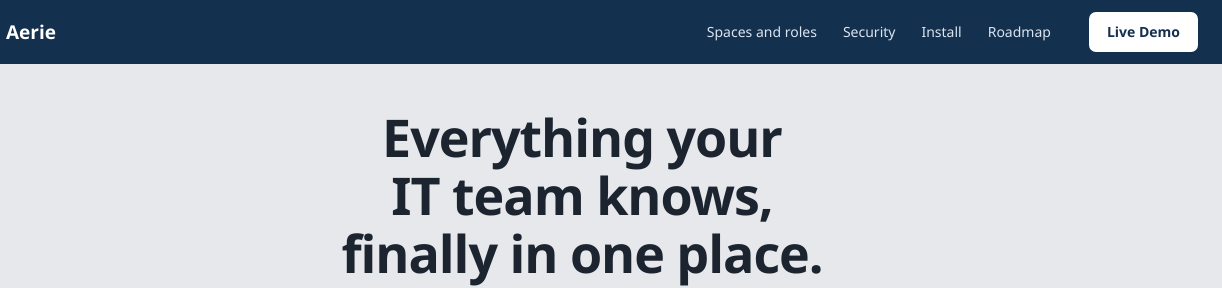
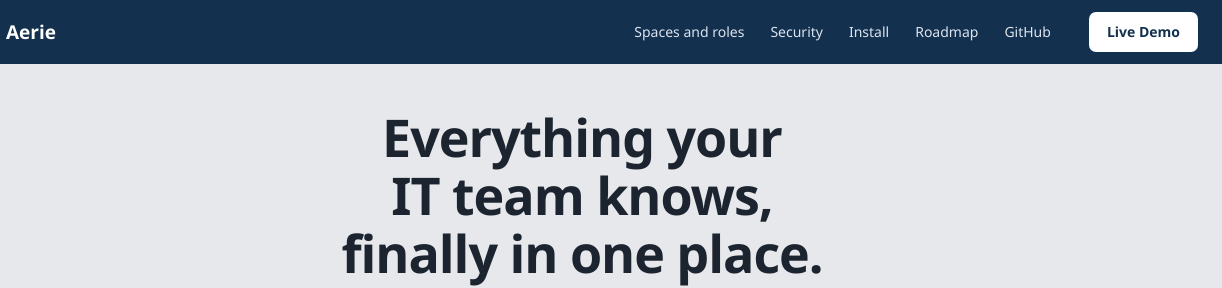
Before and after one commit to synssins/aeriekb-site, an Astro site: page / in a window 1280 px wide. Shown: the top 288 px of the page, 58-1280 px from the left. Built offline with nearby package versions, Linux system fonts and the light colour scheme; Astro itself is replaced by a stand-in of ours.

Commit message:
Link the GitHub repo in the header and footer
Co-Authored-By: Claude Opus 5.5 <noreply@anthropic.com>

```diff
--- a/src/layouts/Base.astro
+++ b/src/layouts/Base.astro
@@ -24,7 +24,7 @@ const { title, description } = Astro.props;
 <header class="top">
   <a class="brand" href="/"><img src="/aerie-icon.svg" alt="" width="30" height="30"><b>Aerie</b></a>
   <nav aria-label="Sections">
-    <a href="/#spaces">Spaces and roles</a><a href="/#security">Security</a><a href="/#install">Install</a><a href="/#roadmap">Roadmap</a>
+    <a href="/#spaces">Spaces and roles</a><a href="/#security">Security</a><a href="/#install">Install</a><a href="/#roadmap">Roadmap</a><a href="https://github.com/synssins/aerie">GitHub</a>
   </nav>
   <a class="demo" href="https://demo.aeriekb.com">Live Demo</a>
 </header>
@@ -33,6 +33,7 @@ const { title, description } = Astro.props;
   <div class="wrap">
     <span class="brand"><img src="/aerie-icon.svg" alt="" width="22" height="22"><b>Aerie</b></span>
     <span>Self-hosted knowledge base for IT teams. In development.</span>
+    <a href="https://github.com/synssins/aerie">GitHub</a>
     <a href="https://demo.aeriekb.com">Live Demo</a>
   </div>
 </footer>
--- a/src/styles/site.css
+++ b/src/styles/site.css
@@ -114,4 +114,4 @@ table{font-variant-numeric:tabular-nums}
 .foot .wrap{display:flex;align-items:center;gap:18px;flex-wrap:wrap}
 .foot .brand{color:var(--ink)}
 .foot .brand b{font-size:15px}
-.foot a{margin-left:auto}
+.foot a:first-of-type{margin-left:auto}
```
